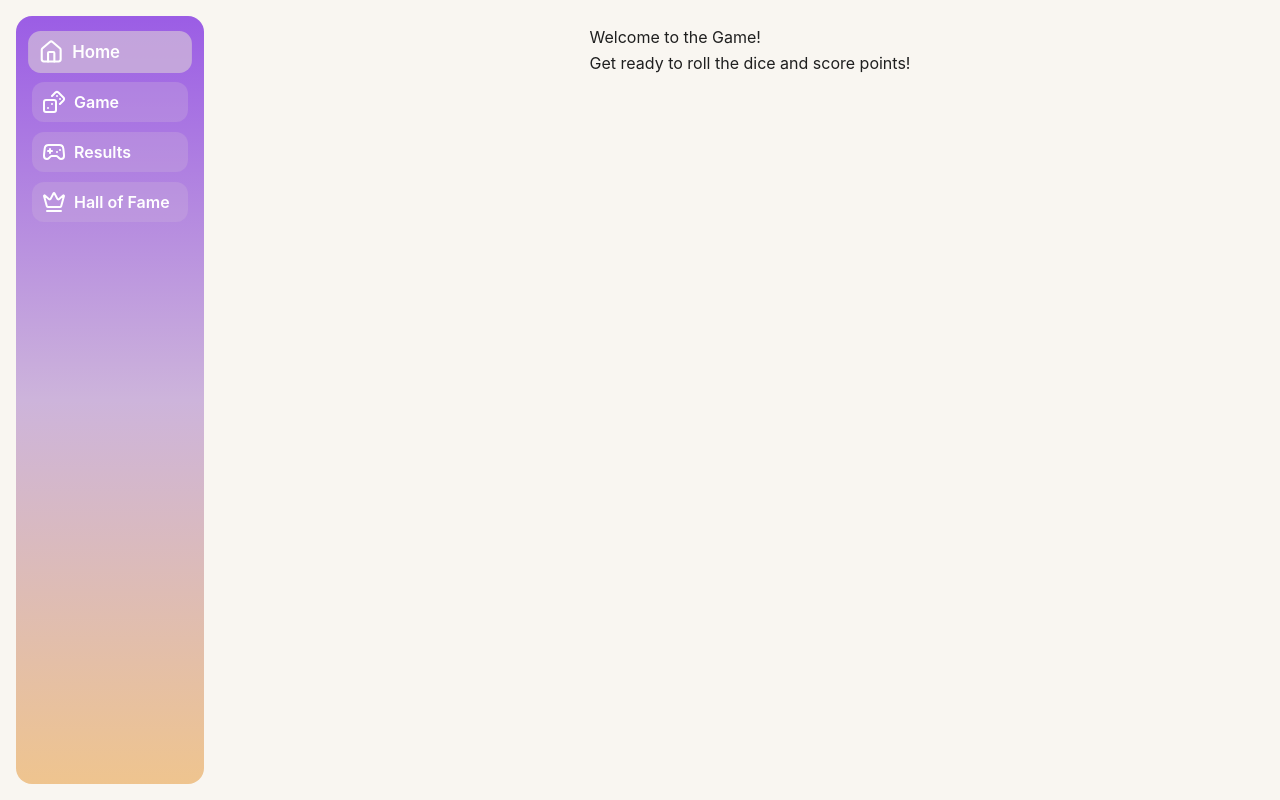
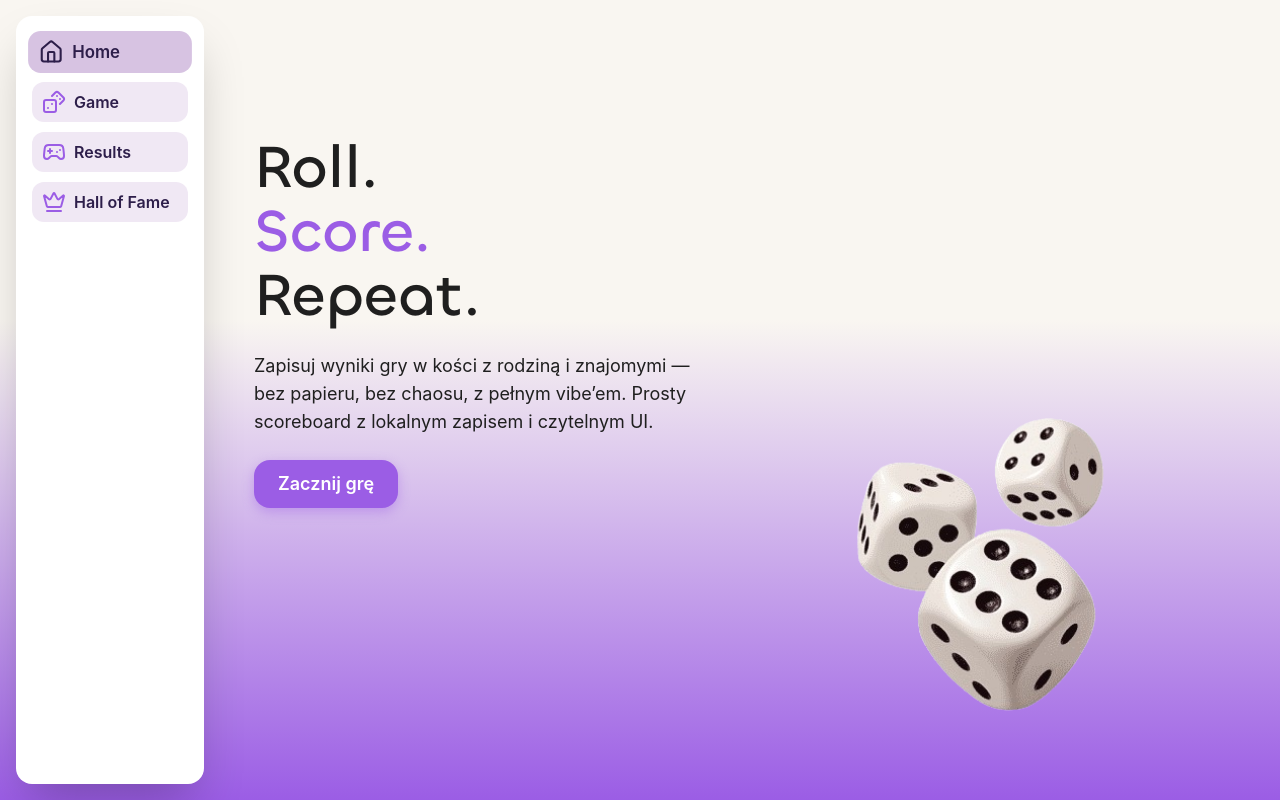
Before and after one commit to mateusz-001/roll-and-score, a React (Vite) app: page / in a window 1280 px wide. Built offline with nearby package versions, Linux system fonts and the light colour scheme; a web font is replaced by a local one.

Commit message:
start page

```diff
--- a/src/App.tsx
+++ b/src/App.tsx
@@ -9,9 +9,14 @@ import { paths } from './routes/paths';
 
 export default function App() {
   return (
-    <main className="grid grid-cols-1 min-h-screen bg-bg text-text relative md:grid-cols-[110px_1fr] lg:grid-cols-[220px_1fr]">
+    <main
+      className="
+        bg-gradient-layout
+        grid grid-cols-1 min-h-screen bg-bg text-text relative md:grid-cols-[110px_1fr] lg:grid-cols-[220px_1fr]
+      "
+    >
       <Navigation />
-      <div className="max-w-3xl mx-auto px-4 py-6">
+      <div>
         <Routes>
           <Route path={paths.start} element={<StartPage />} />
           <Route path={paths.game} element={<GamePage />} />
--- a/src/components/Navigation/Navigation.tsx
+++ b/src/components/Navigation/Navigation.tsx
@@ -5,12 +5,7 @@ import { Navlink } from './Navlink';
 
 export const Navigation: React.FC = () => {
   return (
-    <nav
-      className="md:bg-gradient-to-b
-      from-primary
-      via-secondary
-      md:to-accent/70 bg-primary md:bg-secondary text-white p-1 max-md:fixed max-md:bottom-0 max-md:inset-x-0 max-md:mx-auto max-md:z-50 max-md:rounded-t-md md:h-auto md:max-h-screen md:rounded-lg md:p-3 md:m-4 lg:p-4"
-    >
+    <nav className="bg-white border-1 border-primary text-dark-card p-1 max-md:fixed max-md:bottom-0 max-md:inset-x-0 max-md:mx-auto max-md:z-50 max-md:rounded-t-md md:h-auto md:max-h-screen md:rounded-lg md:p-3 md:m-4 md:shadow-2xl lg:p-4">
       <ul className="flex max-md:justify-between max-md:w-full md:flex-col lg:gap-2.5">
         <li>
           <Navlink to="/" icon={<House />} label="Home" />
--- a/src/components/Navigation/Navlink.tsx
+++ b/src/components/Navigation/Navlink.tsx
@@ -33,7 +33,9 @@ export const Navlink: React.FC<Props> = ({ to, icon, label, className }) => {
       <div
         className={cn(
           'max-lg:bg-secondary/30 max-lg:p-2 max-lg:rounded-sm duration-200',
-          isLinkActive ? 'max-lg:bg-secondary/80 max-lg:scale-105' : 'max-lg:bg-secondary/30',
+          isLinkActive
+            ? 'max-lg:bg-secondary/80 max-lg:scale-105'
+            : 'text-primary max-lg:bg-secondary/30',
         )}
       >
         {icon}
--- /dev/null
+++ b/src/components/PageWrapper/PageWrapper.tsx
@@ -0,0 +1,16 @@
+import React from 'react';
+
+import { cn } from '@/utils';
+
+interface Props {
+  children: React.ReactNode;
+  className?: string;
+}
+
+export const PageWrapper: React.FC<Props> = ({ children, className }) => {
+  return (
+    <div className={cn('px-2.5 py-4 w-full md:mx-auto md:px-4 md:py-6 md:max-w-5xl', className)}>
+      {children}
+    </div>
+  );
+};
--- /dev/null
+++ b/src/components/PageWrapper/index.ts
@@ -0,0 +1 @@
+export * from './PageWrapper';
--- a/src/pages/StartPage/StartPage.tsx
+++ b/src/pages/StartPage/StartPage.tsx
@@ -1,10 +1,45 @@
 import React from 'react';
+
+import { Button } from '@/components/Button';
+import { Heading } from '@/components/Heading';
+import { PageWrapper } from '@/components/PageWrapper';
+import { Paragraph } from '@/components/Paragraph';
 
 export const StartPage: React.FC = () => {
   return (
-    <div>
-      <h1>Welcome to the Game!</h1>
-      <p>Get ready to roll the dice and score points!</p>
-    </div>
+    <PageWrapper className="h-screen">
+      <header className="relative pt-28">
+        <div>
+          <div className="grid items-center gap-10 md:grid-cols-[1.2fr_.8fr]">
+            <div className="order-2 z-10 md:order-1">
+              <Heading level="h1">
+                Roll.
+                <br />
+                <span className="text-primary">Score.</span>
+                <br />
+                Repeat.
+              </Heading>
+              <Paragraph size="regular" className="mt-4 md:mt-6 lg:max-w-md">
+                Zapisuj wyniki gry w kości z rodziną i znajomymi — bez papieru, bez chaosu, z pełnym
+                vibe’em. Prosty scoreboard z lokalnym zapisem i czytelnym UI.
+              </Paragraph>
+              <div className="mt-4 flex flex-wrap gap-3 md:mt-6">
+                <Button size="lg">Zacznij grę</Button>
+              </div>
+            </div>
+
+            <div className="absolute right-0 -bottom-2/3 max-w-md order-1 animate-scale-pulse bg-radial-primary sm:-bottom-3/4 md:order-2 md:-bottom-1/2 xl:right-18">
+              <img
+                src="/assets/start-page-dices.png"
+                alt="Three dice showing different numbers"
+                className="max-w-64 sm:max-w-96"
+                width={360}
+                height={360}
+              />
+            </div>
+          </div>
+        </div>
+      </header>
+    </PageWrapper>
   );
 };
--- a/tailwind.config.js
+++ b/tailwind.config.js
@@ -3,6 +3,9 @@ export default {
   content: ['./index.html', './src/**/*.{js,ts,jsx,tsx}'],
   theme: {
     extend: {
+      backgroundImage: {
+        'gradient-layout': 'linear-gradient(180deg, #F9F6F1 40%, #9B5DE5 100%)',
+      },
       colors: {
         bg: '#F9F6F1',
         text: '#1F1F1F',
@@ -42,6 +45,20 @@ export default {
       spacing: {
         18: '4.5rem', // 72px
       },
+      keyframes: {
+        scalePulse: {
+          '0%, 100%': { transform: 'scale(1)' },
+          '50%': { transform: 'scale(1.05)' },
+        },
+        floatDice: {
+          '0%, 100%': { transform: 'translateY(0) rotate(0deg)' },
+          '50%': { transform: 'translateY(-8px) rotate(6deg)' },
+        },
+      },
+      animation: {
+        'scale-pulse': 'scalePulse 3s ease-in-out infinite',
+        'float-dice': 'floatDice 4s ease-in-out infinite',
+      },
     },
   },
   plugins: [],
```
Also changed, not shown: public/assets/start-page-dices.png (added).
